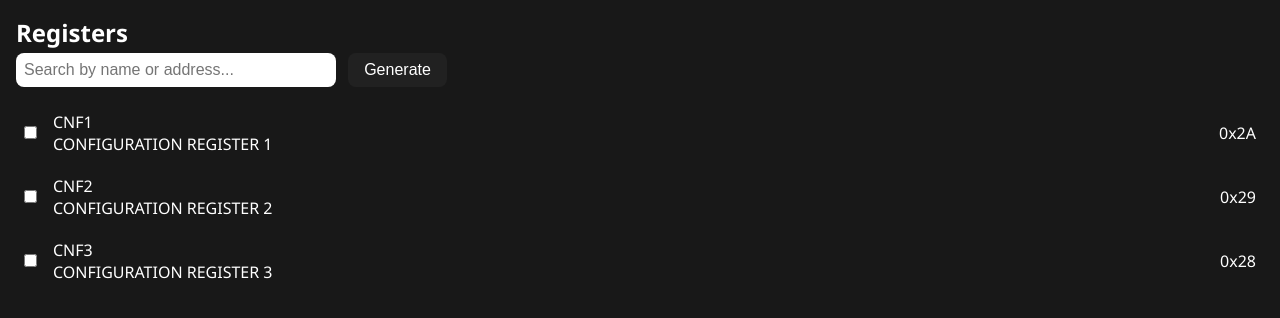
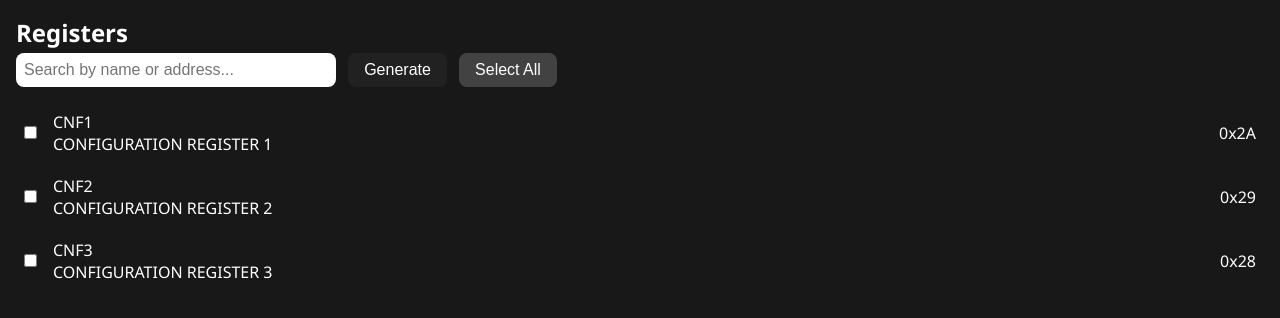
Before and after one commit to lucas458/microchip-register, a plain HTML site: page index.html in a window 1280 px wide. Drawn offline with Linux system fonts and the light colour scheme.

Commit message:
feat: adicionado botão Select/Unselect All

```diff
--- a/index.html
+++ b/index.html
@@ -48,6 +48,7 @@
                 <h2>Registers</h2>
                 <input type="text" id="searchInput" placeholder="Search by name or address...">
                 <button id="searchButton" class="">Generate</button>
+                <button id="selectAllButton" class="searchButtonActive">Select All</button>
             </div>
 
             <div id="registersList"></div>
--- a/style.css
+++ b/style.css
@@ -193,7 +193,7 @@ body{
     font-size: 1em;
 }
 
-#searchButton{
+#registersHeader button{
     padding: 8px 16px;
     border-radius: 8px;
     border: none;
```
